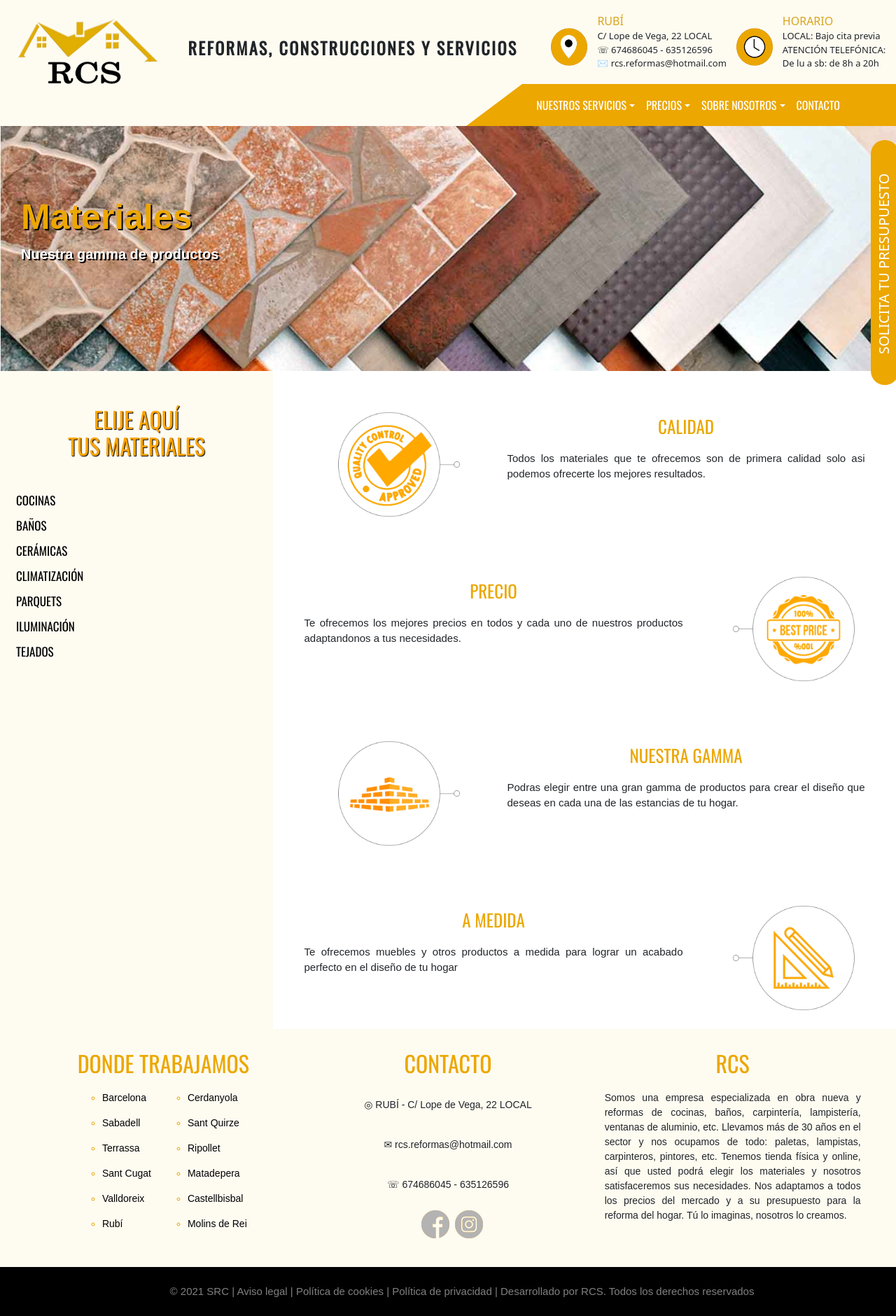
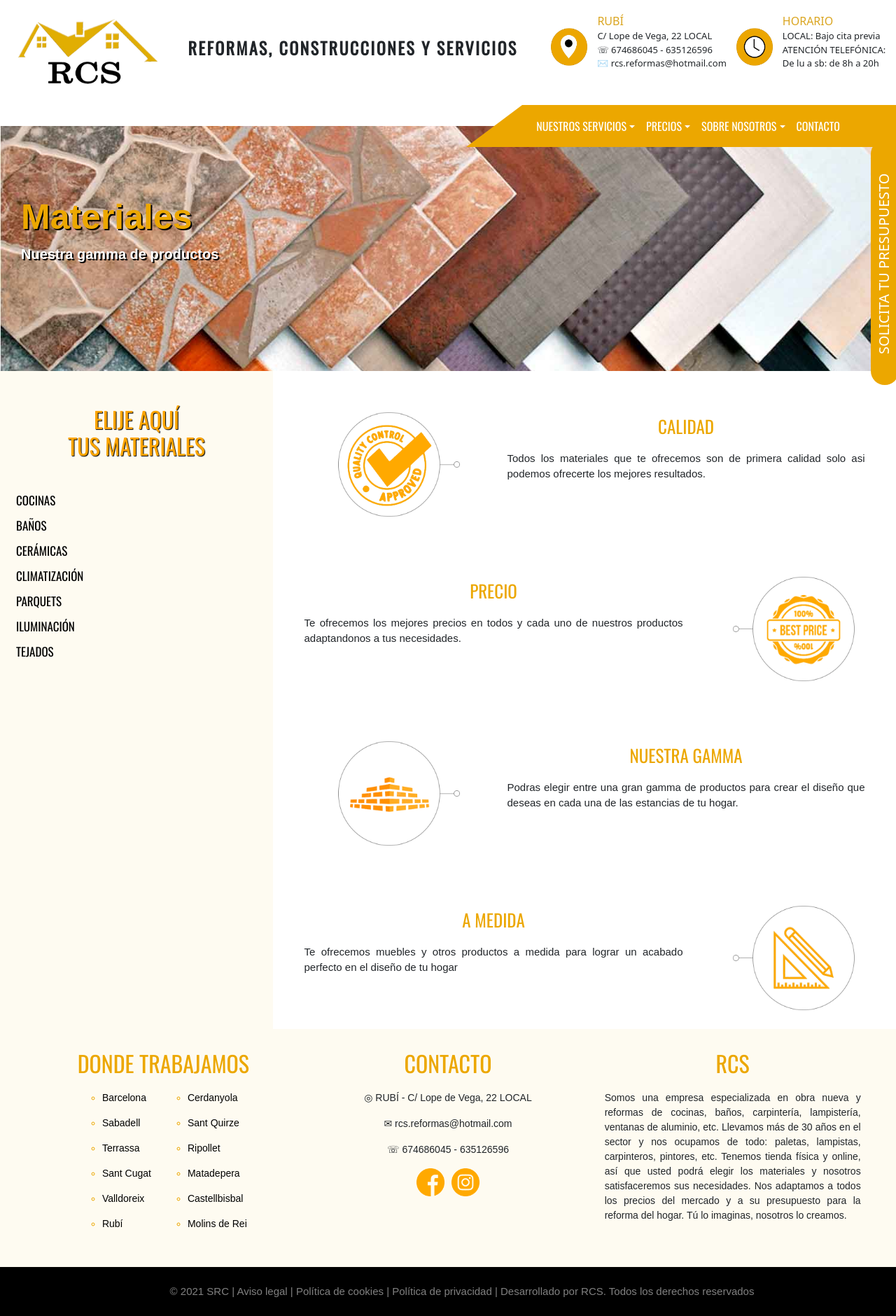
Before and after one commit to adrianasencio1992/RCS-NEXT, a Next.js app: page /materiales in a window 1280 px wide. Shown: the whole page at 70% size. Built offline with nearby package versions, Linux system fonts and the light colour scheme.

Commit message:
modificado layout, navbar, y formulario, y footer

```diff
--- a/components/footer.js
+++ b/components/footer.js
@@ -73,13 +73,7 @@ export default function Footer() {
                 <a
                   href="https://www.facebook.com/rcs.empresadereformas/"
                   target="_blank"
-                >
-                  <img
-                    className="facebook"
-                    src="/facebook2.png"
-                    alt="facebook"
-                  ></img>
-                </a>
+                ></a>
                 <img
                   className="instagram"
                   src="/instagram.png"
@@ -88,13 +82,7 @@ export default function Footer() {
                 <a
                   href="https://www.instagram.com/rcs_reformas/"
                   target="_blank"
-                >
-                  <img
-                    className="instagram"
-                    src="/instagram2.png"
-                    alt="instagram"
-                  ></img>
-                </a>
+                ></a>
               </div>
             </div>
           </div>
@@ -113,13 +101,13 @@ export default function Footer() {
             </p>
           </div>
         </div>
-        <div className="div-final-footer">
-          <p className="p-final-footer">
-            © 2021 SRC | Aviso legal | Política de cookies | Política de
-            privacidad | Desarrollado por RCS. Todos los derechos reservados
-          </p>
-        </div>
       </section>
+      <div className="div-final-footer">
+        <p className="p-final-footer">
+          © 2021 SRC | Aviso legal | Política de cookies | Política de
+          privacidad | Desarrollado por RCS. Todos los derechos reservados
+        </p>
+      </div>
     </SCFooter>
   );
 }
--- a/components/footer.styled.js
+++ b/components/footer.styled.js
@@ -37,43 +37,29 @@ font-family: "Oswald", sans-serif;
 }
 
 .p2-footer{
-  padding:10px;
   text-align:center;
 }
 
 .div-redes-sociales-footer{
     display:flex;
     flex-direction: row;
+    justify-content:center;
 }
 
 .facebook{
     width:40px;
     height:40px;
-    position:absolute;
-    left:47%;
     visibility: visible;
     cursor:pointer;
+    margin-bottom:20px;
 }
-
-.facebook:hover{
-    opacity:0;
-}
-
 .instagram{
     width:40px;
     height:40px;
     margin-left:10px;
-    position:absolute;
-    left: 50%;
     visibility: visible;
     cursor:pointer;
 }
-
-.instagram:hover{
-    opacity:0;
-}
-
-
 
 .div-li-footer{
     display:flex;
@@ -82,7 +68,6 @@ font-family: "Oswald", sans-serif;
     font-size:14px;
 }
 
-
 .ul-footer{
     list-style-type: circle;
     color:rgb(236,167,0);
@@ -90,9 +75,6 @@ font-family: "Oswald", sans-serif;
     margin-left: 10px;
 
 }
-
-
-
 
 .li-footer{
     margin-bottom: 15px;
@@ -131,20 +113,30 @@ color:rgb(236,167,0);
 }
 
 
- @media (max-width: 1220px) {
+ @media (max-width: 1130px) {
   .div-general-footer {
     flex-direction:column;
-    margin-left:20px;
-    margin-right:20px;
+    align-items:center;
+  }
 
+  .div-subgeneral-footer {
+   width:100%;
   }
-  .div-subgeneral-footer{
-    width:100%;
-    margin-bottom: 30px;
+
+  .div-li-footer{
+    flex-direction:row;
   }
-  .facebook{
-    left:45%
-  }
+
+ .ul-footer{
+   display:flex;
+   flex-wrap: wrap;
+   justify-content:space-around;
+   margin:0;
+ }
+
+ .li-footer{
+   width:100px;
+ }
  }
 
  @media (max-width: 650px) {
--- a/components/layout.module.css
+++ b/components/layout.module.css
@@ -4,7 +4,7 @@
   justify-content: space-around;
   align-items: center;
   height: 120px;
-  background-color: #fefbf1;
+  background-color: #ffffff;
 }
 
 .logoNavbar {
--- a/components/navbar.js
+++ b/components/navbar.js
@@ -4,9 +4,7 @@ import Link from "next/link";
 export default function NavBar() {
   return (
     <SCNavBar>
-      <div className="cuadrado"></div>
       <div className="triangulo"></div>
-
       <nav className="navbar navbar-expand-lg navbar-light bg-warning">
         <div class="container-fluid">
           <button
--- a/components/navbar.styled.js
+++ b/components/navbar.styled.js
@@ -1,36 +1,35 @@
 import styled from "styled-components";
 
 const SCNavBar = styled.section`
-    display:flex;
-    justify-content:flex-end;
+  display: flex;
+  justify-content: flex-end;
+  position: relative;
+  top: 30px;
   }
 
-.navbar{
-  z-index:1100;
-
+  .section3{
+    border: 5px solid red;
   }
 
-.margin{
-  margin-right:60px;
+  .navbar {
+    z-index: 1100;
+  }
+
+  .margin {
+    margin-right: 60px;
   }
 
   .dropdown:hover .dropdown-menu {
     display: block;
-    margin-top:0px;
- }
-
-  .cuadrado{
-    width: 100vw;
-    height:60px;
-    background-color: rgb(254,251,241);
+    margin-top: 0px;
   }
 
   .triangulo {
     width: 0;
     height: 0;
-    border-bottom: 60px solid rgb(236,167,0);
-    border-left: 80px solid rgb(254,251,241);
-
+    border-bottom: 60px solid rgb(236, 167, 0);
+    border-left: 80px solid transparent;
+    z-index: 1100;
   }
 
   .nav-link {
@@ -38,39 +37,40 @@ const SCNavBar = styled.section`
     font-family: "Oswald", sans-serif;
   }
 
-  .nav-link:hover{
+  .nav-link:hover {
     color: black;
   }
 
-  .dropdown-menu{
-    background-color: rgb(245,226,180);
+  .dropdown-menu {
+    background-color: rgb(245, 226, 180);
   }
 
-  .dropdown-item:hover{
-    background-color:rgb(254,251,241);
+  .dropdown-item:hover {
+    background-color: rgb(254, 251, 241);
   }
 
-.dropdown-item{
+  .dropdown-item {
     font-family: "Oswald", sans-serif;
   }
 
-.text-white:hover{
-  color:black !important;
+  .text-white:hover {
+    color: black !important;
   }
 
-.bg-warning{
-  background-color: rgb(236,167,0) !important;
+  .bg-warning {
+    background-color: rgb(236, 167, 0) !important;
   }
 
-@media (max-width: 990px) {
-  .triangulo {
-    display: none;
-  }
-
-  .navbar{
+  @media (max-width: 992px) {
+    .navbar {
       position: absolute;
       z-index: 2000;
     }
+    .triangulo {
+      border-bottom: 60px solid transparent;
+    }
+
+
   }
 `;
 
```
Also changed, not shown: components/formulario.styled.js (+5 -3 lines). Lines whose indentation alone changed are shown as unchanged.
